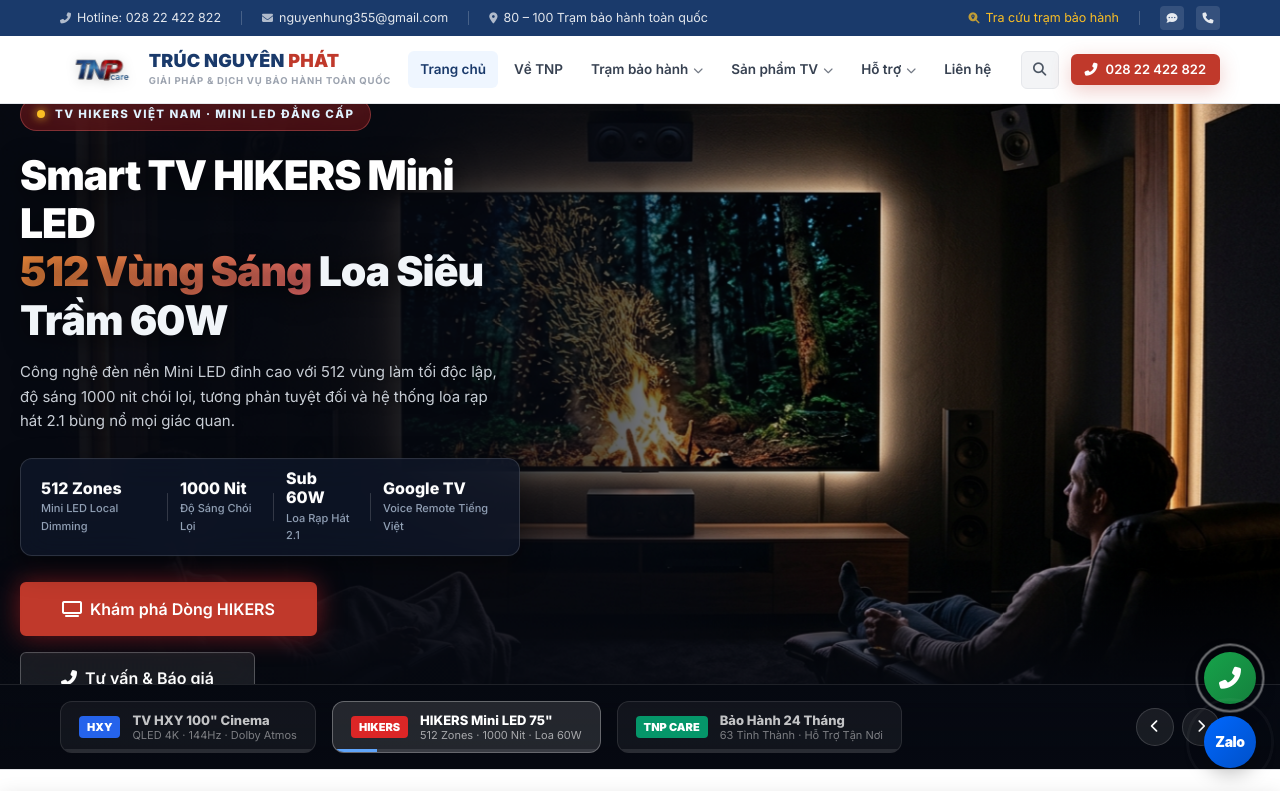
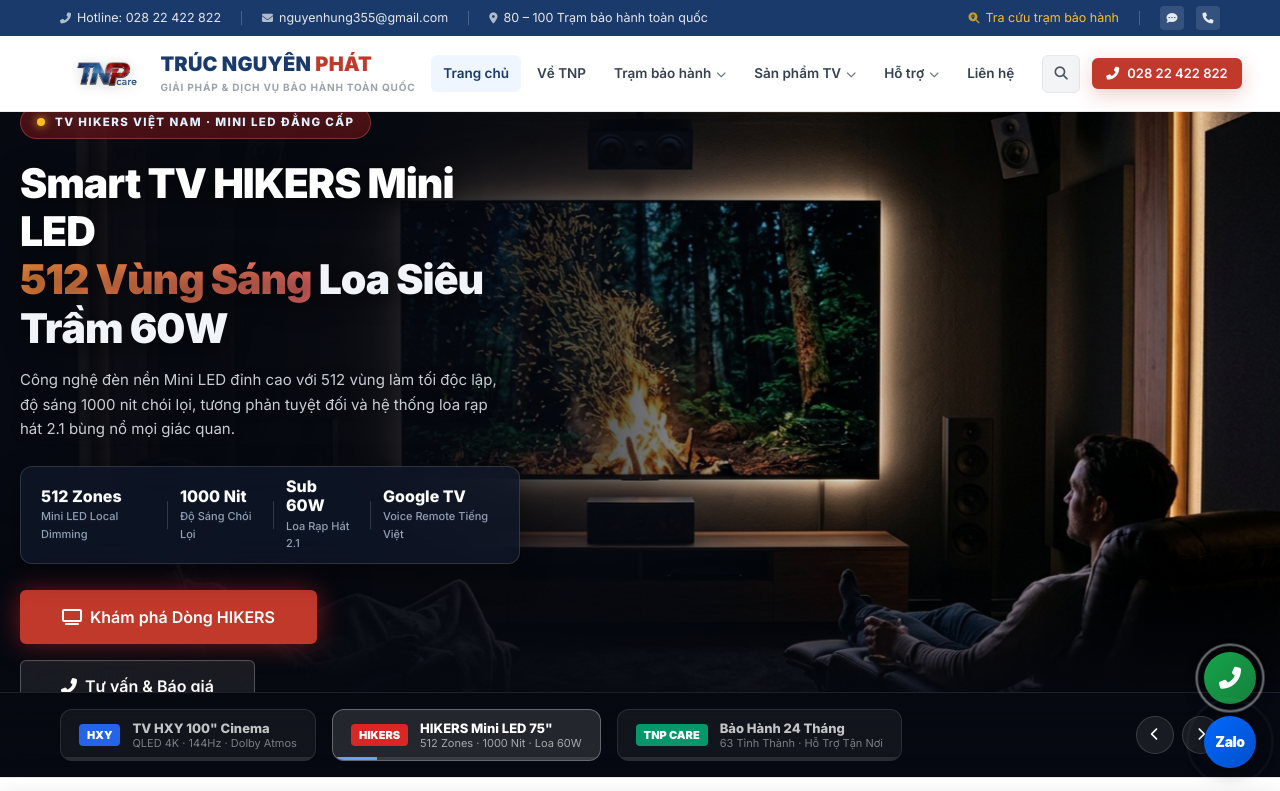
Before and after one commit to nguyenconghaodn2004-ui/tnp-website, a website: page index.html in a window 1280 px wide. Shown: the top 791 px of the page. Drawn offline with Linux system fonts and the light colour scheme.

Commit message:
Phong to logo TNP len chieu cao 54px bang xung va ro net ngang ngua dong chu TRUC NGUYEN PHAT

```diff
--- a/css/style.css
+++ b/css/style.css
@@ -45,7 +45,7 @@
 
   /* Layout */
   --container:    1200px;
-  --header-h:     68px;
+  --header-h:     76px;
   --top-bar-h:    36px;
   --full-header:  calc(var(--top-bar-h) + var(--header-h));
 
@@ -376,16 +376,16 @@
 .site-logo {
   display: flex;
   align-items: center;
-  gap: 12px;
+  gap: 14px;
   flex-shrink: 0;
   text-decoration: none;
 }
 .logo-img {
-  height: 48px;
+  height: 54px;
   width: auto;
 }
 .logo-tnp-img {
-  height: 48px;
+  height: 54px;
   width: auto;
   object-fit: contain;
   filter: drop-shadow(0 2px 6px rgba(0,0,0,.15));
@@ -394,10 +394,10 @@
   display: flex;
   flex-direction: column;
   justify-content: center;
-  gap: 3px;
+  gap: 4px;
 }
 .logo-name {
-  font-size: 18px;
+  font-size: 20px;
   font-weight: 900;
   letter-spacing: .01em;
   line-height: 1.1;
@@ -406,7 +406,7 @@
 .logo-tn { color: var(--tnp-blue); }
 .logo-p  { color: var(--tnp-red); }
 .logo-tagline {
-  font-size: 9.5px;
+  font-size: 10px;
   font-weight: 700;
   letter-spacing: .08em;
   text-transform: uppercase;
--- a/public/css/style.css
+++ b/public/css/style.css
@@ -45,7 +45,7 @@
 
   /* Layout */
   --container:    1200px;
-  --header-h:     68px;
+  --header-h:     76px;
   --top-bar-h:    36px;
   --full-header:  calc(var(--top-bar-h) + var(--header-h));
 
@@ -376,16 +376,16 @@
 .site-logo {
   display: flex;
   align-items: center;
-  gap: 12px;
+  gap: 14px;
   flex-shrink: 0;
   text-decoration: none;
 }
 .logo-img {
-  height: 48px;
+  height: 54px;
   width: auto;
 }
 .logo-tnp-img {
-  height: 48px;
+  height: 54px;
   width: auto;
   object-fit: contain;
   filter: drop-shadow(0 2px 6px rgba(0,0,0,.15));
@@ -394,10 +394,10 @@
   display: flex;
   flex-direction: column;
   justify-content: center;
-  gap: 3px;
+  gap: 4px;
 }
 .logo-name {
-  font-size: 18px;
+  font-size: 20px;
   font-weight: 900;
   letter-spacing: .01em;
   line-height: 1.1;
@@ -406,7 +406,7 @@
 .logo-tn { color: var(--tnp-blue); }
 .logo-p  { color: var(--tnp-red); }
 .logo-tagline {
-  font-size: 9.5px;
+  font-size: 10px;
   font-weight: 700;
   letter-spacing: .08em;
   text-transform: uppercase;
```
